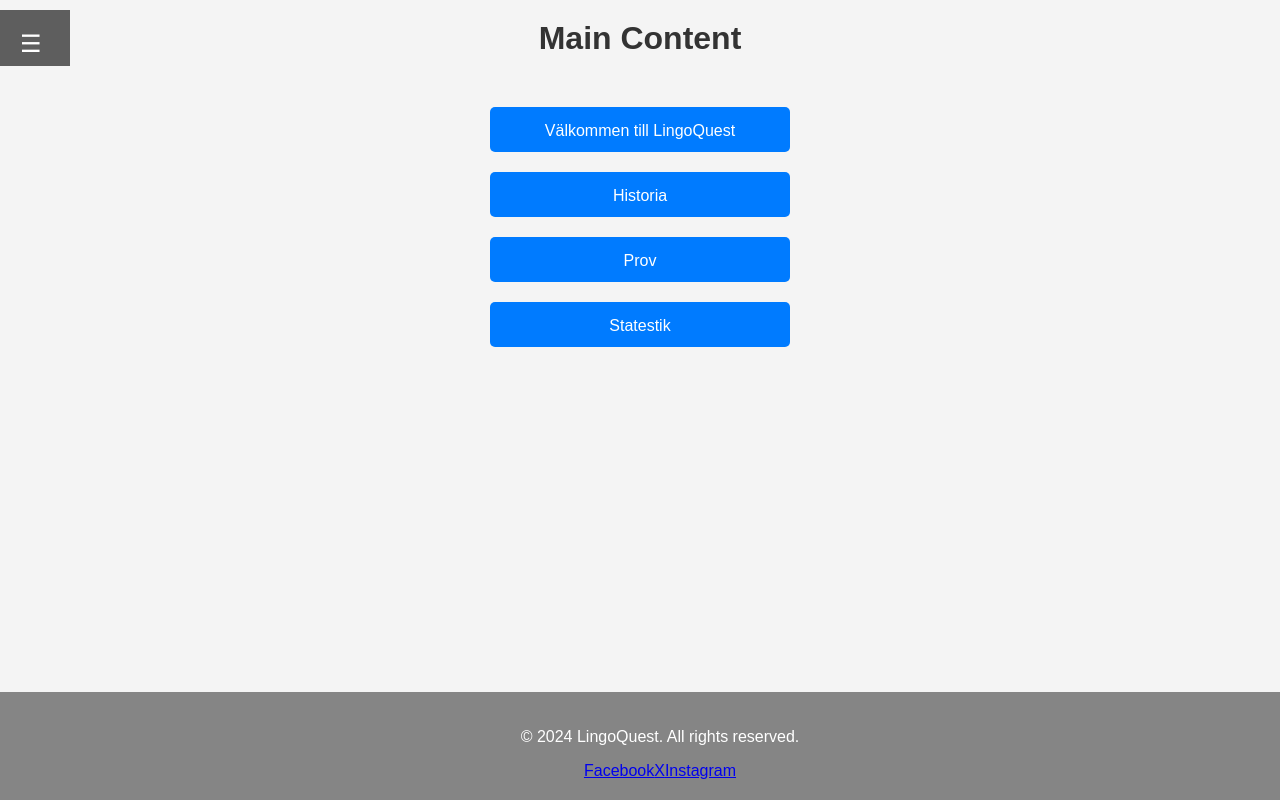
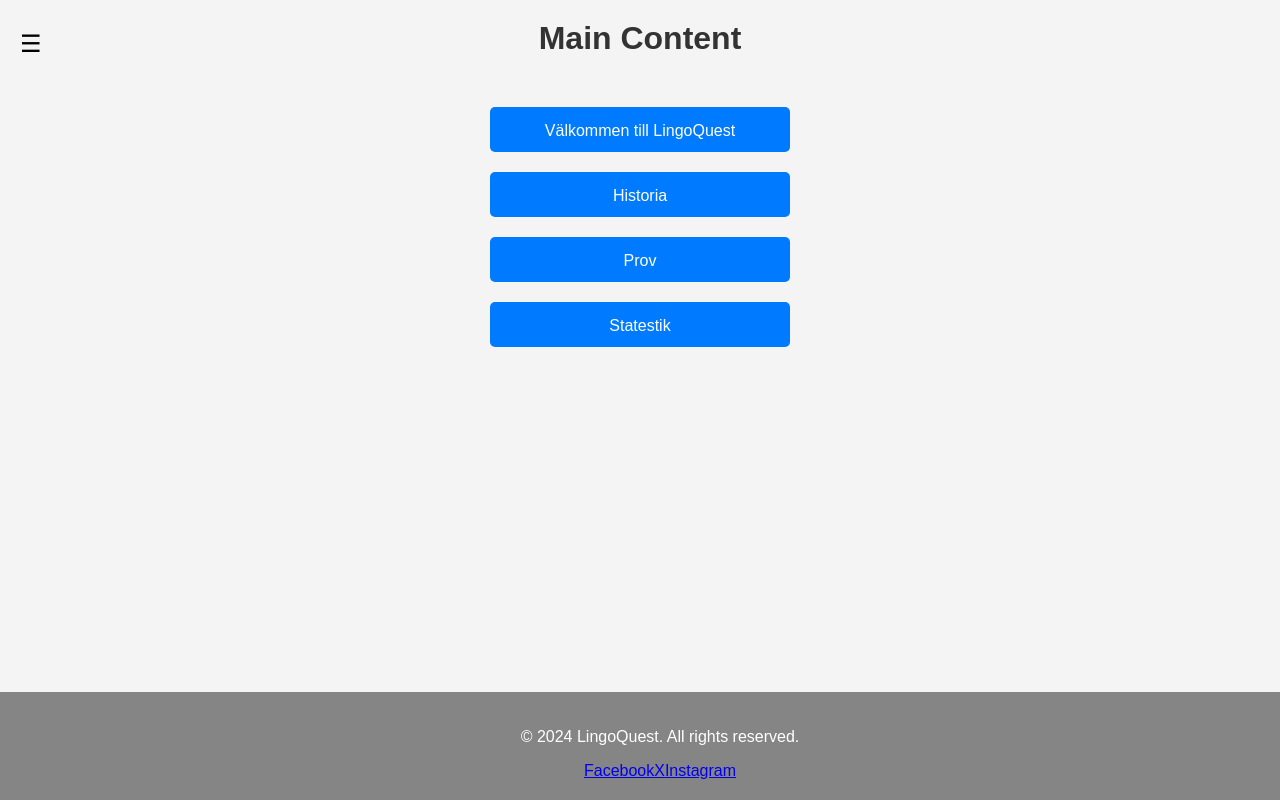
Before and after one commit to KekoH1/LingoQuest, a React (Create React App) app in the folder lingoquest-web/: page / in a window 1280 px wide. Built offline with nearby package versions, Linux system fonts and the light colour scheme.

Commit message:
fixa hamburgar meny färger

```diff
--- a/lingoquest-web/src/assets/style.css
+++ b/lingoquest-web/src/assets/style.css
@@ -86,7 +86,7 @@ h2 {
     position: fixed;
     left: 200;
     top: 10;
-    background-color: #5e5e5e; /* Mörk bakgrund för tydlighet */
+    background-color: #f4f4f4; /* Mörk bakgrund för tydlighet */
     transition: width 0.3s ease;
     overflow: hidden;
     z-index: 10;
@@ -101,9 +101,9 @@ h2 {
 .hamburger {
     padding: 20px;
     cursor: pointer;
-    background-color: transparent;
+    background-color: #f4f4f4;
     border: none;
-    color: #fff;
+    color: #000000;
     font-size: 24px;
     outline: none;
 }
@@ -120,7 +120,7 @@ h2 {
 .nav-links a {
     padding: 15px 10px;
     text-decoration: none;
-    color: #fff;
+    color: #000000;
     display: block;
     transition: all 0.3s ease;
     font-size: 18px;
@@ -135,7 +135,7 @@ h2 {
 }
 
 .nav-links a:hover {
-    background-color: #444;
+    background-color: #9e9e9e;
 }
 
 
--- a/lingoquest-web/src/pages/home.js
+++ b/lingoquest-web/src/pages/home.js
@@ -28,12 +28,14 @@ function Home() {
                 <h2>Main Content</h2>
 
                 <div className="button-container" id="menubuttons">
-                    <button>Välkommen till LingoQuest</button>
+                    <button a href="#välkommen" >Välkommen till LingoQuest</button>
                     <button>Historia</button>
                     <button>Prov</button>
                     <button>Statestik</button>
                 </div>
             </main>
+
+
 
             <footer>
                 <div className="footer-content">
```
